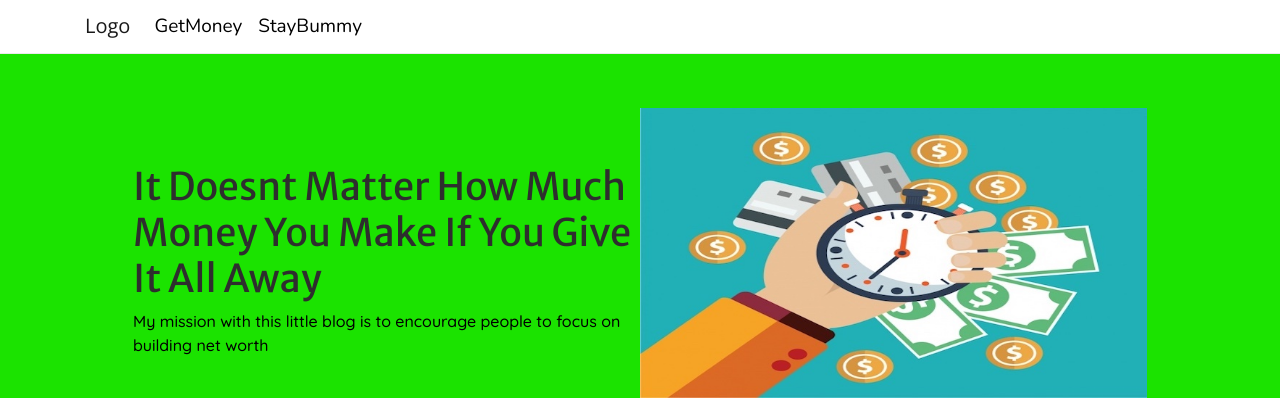
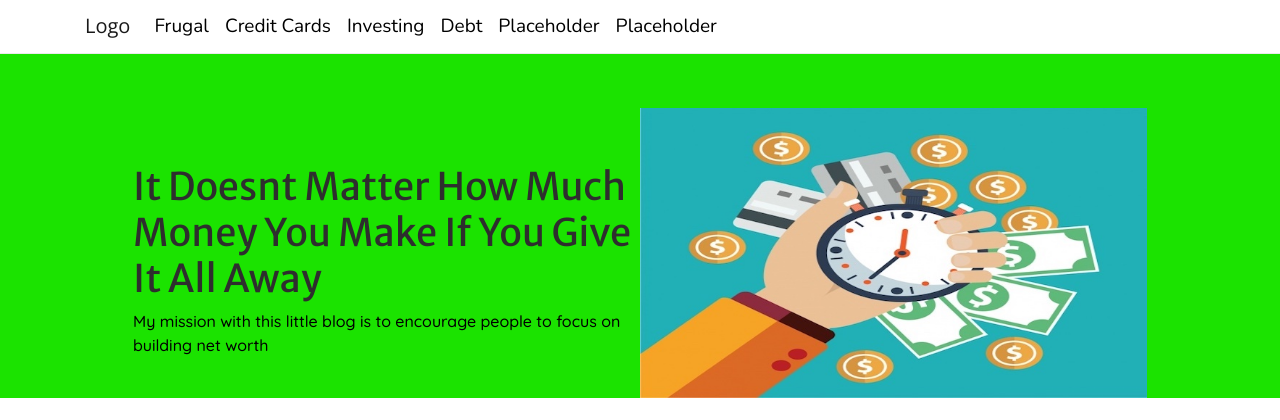
Before and after one commit to jaimelovera/personal-finance-blog, a Django app: page / in a window 1280 px wide. Shown: the top 420 px of the page. Run offline with Django 3.2, Linux system fonts and the light colour scheme; some libraries are stand-ins or nearby versions.

Commit message:
made the navbar static with no dropdowns. will use simple basic categories. still deciding which categories to use.

```diff
--- a/base/templates/base/base.html
+++ b/base/templates/base/base.html
@@ -22,14 +22,28 @@
 					<span class="navbar-toggler-icon"></span>
 				</button>
 	      		<div class="collapse navbar-collapse" id="navbarResponsive">
+
 					<ul class="navbar-nav">
 						<li class="nav-item">
-							<a class="nav-link py-0" href="/getmoney"><span class="getmoney-active">GetMoney</span></a>
+							<a class="nav-link py-0" href="/getmoney"><span class="getmoney-active">Frugal</span></a>
 						</li>
 						<li class="nav-item">
-							<a class="nav-link py-0" href="/staybummy"><span class="staybummy-active">StayBummy</span></a>
+							<a class="nav-link py-0" href="/staybummy"><span class="staybummy-active">Credit Cards</span></a>
+						</li>
+						<li class="nav-item">
+							<a class="nav-link py-0" href="/getmoney"><span class="getmoney-active">Investing</span></a>
+						</li>
+						<li class="nav-item">
+							<a class="nav-link py-0" href="/staybummy"><span class="staybummy-active">Debt</span></a>
+						</li>
+						<li class="nav-item">
+							<a class="nav-link py-0" href="/getmoney"><span class="getmoney-active">Placeholder</span></a>
+						</li>
+						<li class="nav-item">
+							<a class="nav-link py-0" href="/staybummy"><span class="staybummy-active">Placeholder</span></a>
 						</li>
 					</ul>
+
 				</div>
 			</div>
 		</nav>
```
